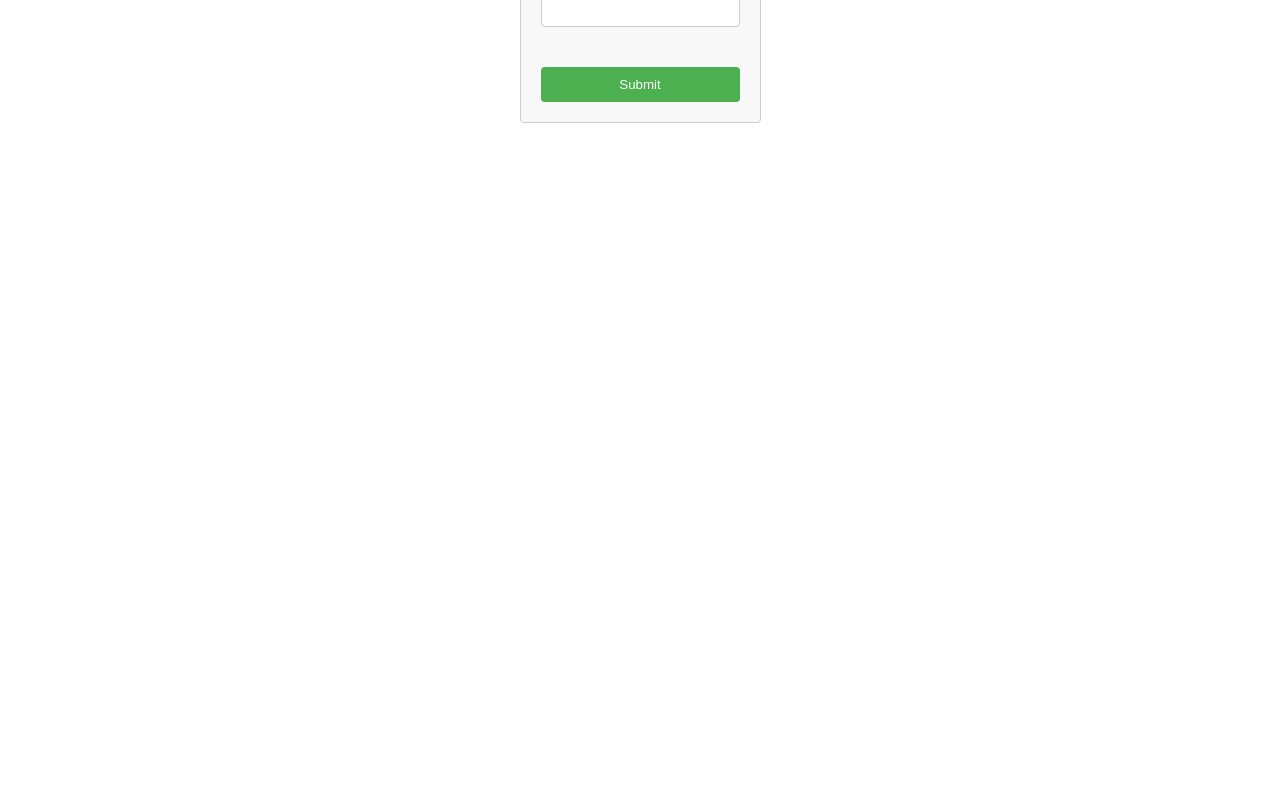
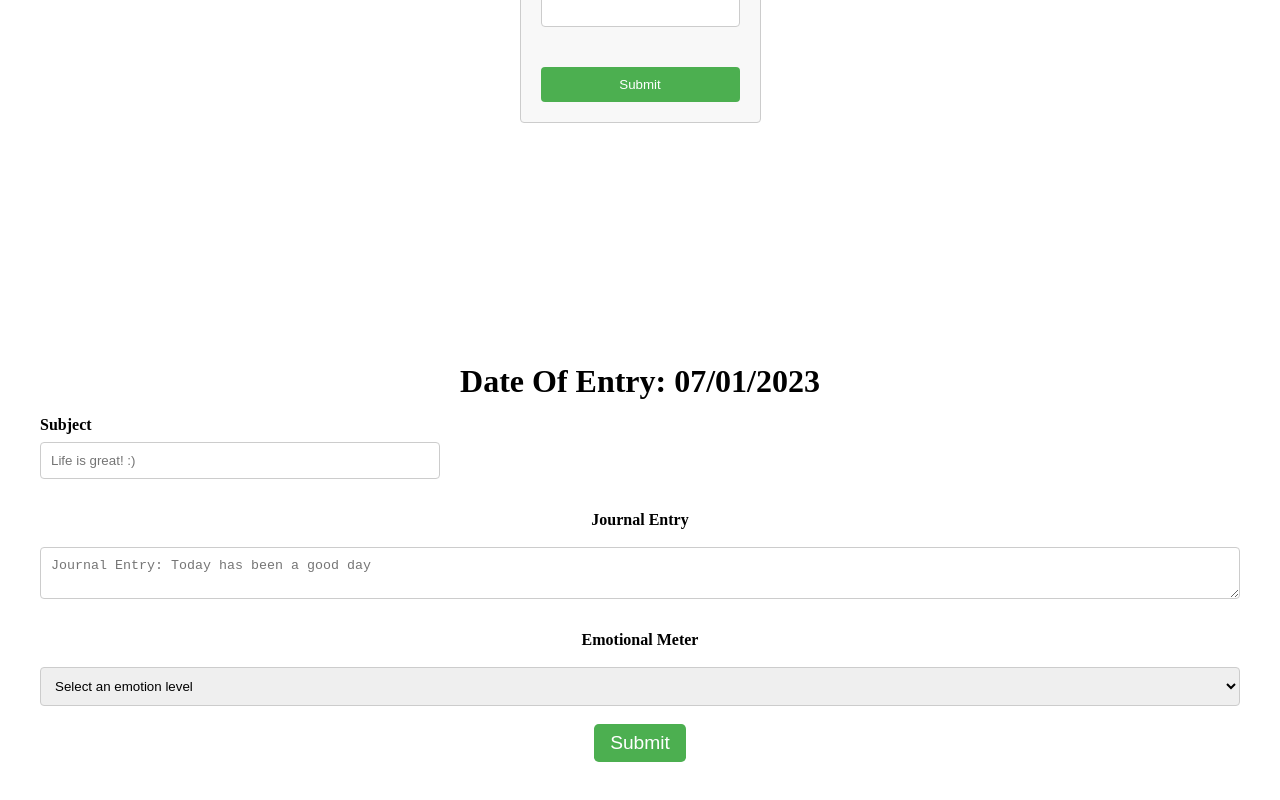
Before and after one commit to CStewCodes/LifeLine-Journal---Veterans-Mental-Health-Journal, a React (Vite) app in the folder client/: page / in a window 1280 px wide. Shown: the part 1298-2098 px from the top of the page. Before the commit the page ends 1680 px from the top, so only its background shows below. Built offline with nearby package versions, Linux system fonts and the light colour scheme.

Commit message:
Initial push for Login, Register & Journal Entry

```diff
--- a/client/package.json
+++ b/client/package.json
@@ -9,6 +9,7 @@
     "preview": "vite preview"
   },
   "dependencies": {
+    "crypto-js": "^4.1.1",
     "formik": "^2.4.2",
     "react": "^18.2.0",
     "react-bootstrap": "^2.8.0",
--- a/client/src/App.jsx
+++ b/client/src/App.jsx
@@ -2,6 +2,7 @@ import "./App.css";
 import Login from "./components/user/Login";
 import Register from "./components/user/Register";
 import "./components/user/register.css";
+import Journal from "./components/journal/Journal";
 
 function App() {
   return (
@@ -10,6 +11,7 @@ function App() {
         <Register />
       </div>
       <Login />
+      <Journal />
     </>
   );
 }
--- a/client/src/components/journal/Journal.jsx
+++ b/client/src/components/journal/Journal.jsx
@@ -0,0 +1,107 @@
+import React, { useState } from "react";
+import { Formik, Form, Field, ErrorMessage } from "formik";
+import * as Yup from "yup";
+import { Container, Row, Col, Button } from "react-bootstrap";
+import "./journal.css";
+import Swal from "sweetalert2";
+import "sweetalert2/dist/sweetalert2.min.css";
+
+const JournalEntry = () => {
+  const [selectedDate] = useState(new Date());
+
+  const initialValues = {
+    date: selectedDate,
+    subject: "",
+    entry: "",
+    emotion: "",
+  };
+
+  const validationSchema = Yup.object({
+    date: Yup.date().required("Date is required"),
+    subject: Yup.string().required("Subject is required"),
+    entry: Yup.string().required("Entry is required"),
+    emotion: Yup.number().required("Emotion is required").min(1, "Emotion must be between 1 and 10").max(10, "Emotion must be between 1 and 10"),
+  });
+
+  const handleSubmit = (values) => {
+    console.log("Form values:", values);
+
+    if (values.emotion <= 3) {
+      Swal.fire({
+        title: "Flagged!",
+        text: "Your mood indicates a noticeable downtrend. Please call the reference number for assistance.",
+        icon: "warning",
+        showCancelButton: false,
+        confirmButtonText: "Call Now",
+        allowOutsideClick: false,
+      }).then((result) => {
+        console.log("User's response:", result);
+
+        if (result.isConfirmed) {
+          window.location.href = "tel:8675309";
+        }
+      });
+    } else {
+      Swal.fire("Success", "Good Job :)", "success");
+    }
+    localStorage.setItem("journal entry", JSON.stringify(values));
+
+    console.log("Journal entry stored in local storage.");
+  };
+
+  const formatDate = (date) => {
+    const year = date.getFullYear();
+    const month = String(date.getMonth() + 1).padStart(2, "0");
+    const day = String(date.getDate()).padStart(2, "0");
+    return `${month}/${day}/${year}`;
+  };
+
+  return (
+    <Container>
+      <h1>Date Of Entry: {formatDate(selectedDate)}</h1>
+      <Formik initialValues={initialValues} validationSchema={validationSchema} onSubmit={handleSubmit}>
+        <Form>
+          <Row>
+            <Col>
+              <div className="form-group">
+                <label htmlFor="subject">Subject</label>
+                <Field type="text" id="subject" name="subject" className="form-control" placeholder="Life is great! :)" />
+                <ErrorMessage name="subject" component="div" className="error-message" />
+              </div>
+              <div className="journal-entry">
+                <label htmlFor="entry">Journal Entry</label>
+                <br />
+                <Field as="textarea" id="entry" name="entry" className="form-control" placeholder="Journal Entry: Today has been a good day" />
+                <ErrorMessage name="entry" component="div" className="error-message" />
+              </div>
+              <div className="emotion-meter">
+                <label htmlFor="emotion">Emotional Meter</label>
+                <br />
+                <Field as="select" id="emotion" name="emotion" className="form-control">
+                  <option value="">Select an emotion level</option>
+                  <option value="1">😞 1 </option>
+                  <option value="2">😔 2</option>
+                  <option value="3">😕 3</option>
+                  <option value="4">😐 4</option>
+                  <option value="5">🙂 6</option>
+                  <option value="6">😊 6</option>
+                  <option value="7">😀 7</option>
+                  <option value="8">😃 8 </option>
+                  <option value="9">😄 9 </option>
+                  <option value="10">😆 10 </option>
+                </Field>
+                <ErrorMessage name="emotion" component="div" className="error-message" />
+              </div>
+              <br />
+              <Button type="submit" variant="primary" className="button-submit">
+                Submit
+              </Button>
+            </Col>
+          </Row>
+        </Form>
+      </Formik>
+    </Container>
+  );
+};
+
+export default JournalEntry;
--- a/client/src/components/journal/journal.css
+++ b/client/src/components/journal/journal.css
@@ -0,0 +1,55 @@
+.container {
+    text-align: center;
+  }
+
+  h1 {
+    margin-bottom: 1rem;
+  }
+
+  .form-group {
+    display: flex;
+    flex-direction: column;
+    align-items: flex-start;
+  }
+
+  label {
+    font-weight: bold;
+  }
+
+  #date {
+    width: 20%;
+    margin-right: 1rem;
+  }
+
+  #subject {
+    width: 33.33%;
+  }
+
+  .journal-entry {
+    display: flex;
+    flex-direction: column;
+    align-items: center;
+    margin-top: 2rem;
+    margin-bottom: 2rem;
+  }
+
+  .emotion-meter {
+    display: flex;
+    flex-direction: column;
+    justify-content: center;
+    margin-top: 2rem;
+  }
+
+  .emotion-meter button {
+    margin: 0.5rem;
+  }
+
+  .button-submit {
+    background-color: #4caf50;
+    color: white;
+    font-size: 1.2rem;
+    padding: 0.5rem 1rem;
+    border-radius: 0.3rem;
+    border: none;
+    cursor: pointer;
+  }
--- a/client/src/components/user/Login.jsx
+++ b/client/src/components/user/Login.jsx
@@ -21,7 +21,12 @@ const Login = () => {
   const handleSubmit = (values) => {
     const registrationSuccessful = true;
     Swal.fire("Success", "Welcome Back! :)", "success");
+
+    const encryptedPassword = AES.encrypt(values.password, "secret-key").toString();
+    values.password = encryptedPassword;
+
     console.log(values);
+    localStorage.setItem("login", JSON.stringify(values));
   };
 
   return (
--- a/client/src/components/user/Register.jsx
+++ b/client/src/components/user/Register.jsx
@@ -5,6 +5,7 @@ import { Container, Row, Col, Card } from "react-bootstrap";
 import Swal from "sweetalert2";
 import "sweetalert2/dist/sweetalert2.min.css";
 import "./register.css";
+import { AES } from "crypto-js";
 
 const Register = () => {
   const initialValues = {
@@ -31,7 +32,15 @@ const Register = () => {
   const handleSubmit = (values) => {
     const registrationSuccessful = true;
     Swal.fire("Success", "Thank You For Registering! :)", "success");
+
+    const encryptedPassword = AES.encrypt(values.password, "secret-key").toString();
+    values.password = encryptedPassword;
+    const encryptedPasswordConfirm = AES.encrypt(values.passwordConfirm, "secret-key").toString();
+    values.passwordConfirm = encryptedPasswordConfirm;
+
     console.log(values);
+
+    localStorage.setItem("register", JSON.stringify(values));
   };
 
   return (
```
Also changed, not shown: 1 other file (tests, documents, lock files or other folders).
